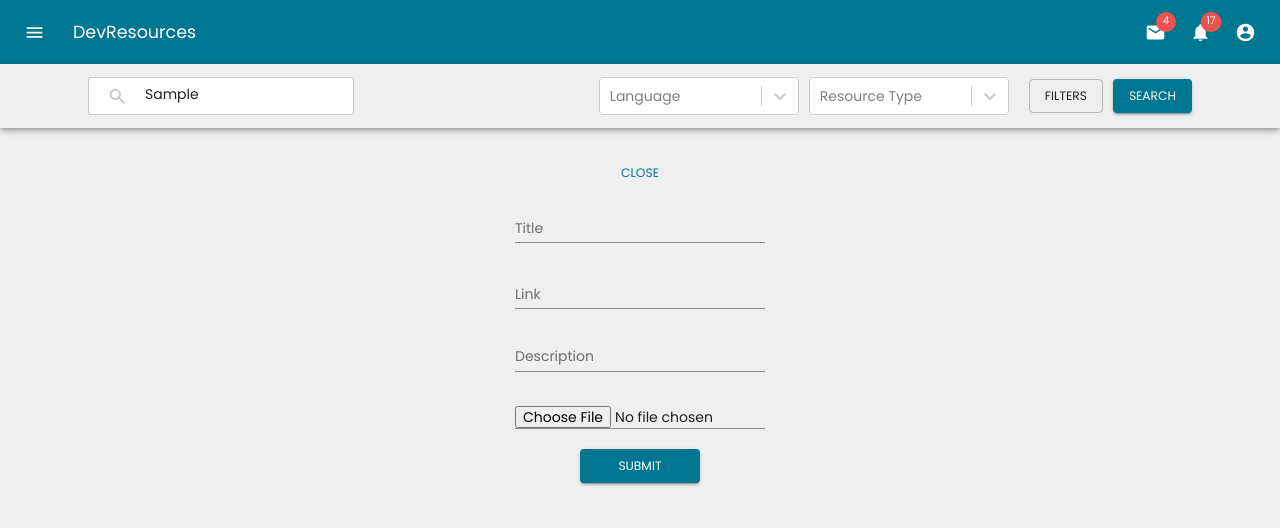
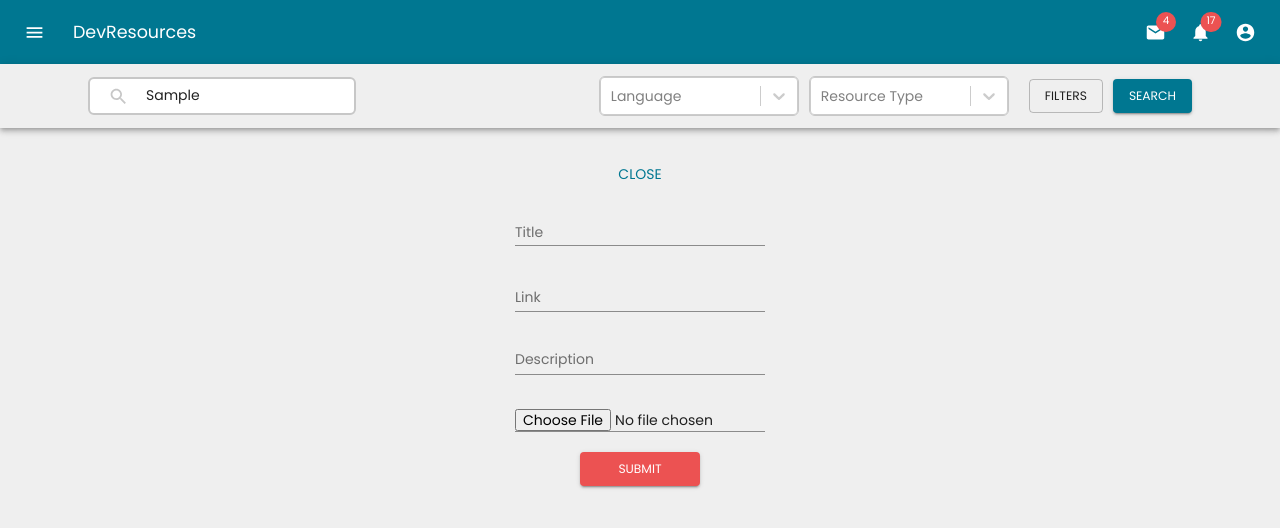
Before and after one commit to seanddallen/DevResourcesUI, a React (Create React App) app: page / in a window 1280 px wide. Both pictures are taken after typing "Sample" into the empty fields and a click on the button "ADD RESOURCE". Shown: the top 528 px of the page. Built offline with nearby package versions, Linux system fonts and the light colour scheme.

Commit message:
added filter select options

```diff
--- a/src/App.js
+++ b/src/App.js
@@ -99,7 +99,7 @@ function App() {
         className={classes.leftDrawer}
         role="presentation"
         // onClick={toggleDrawer(side, false)}
-        onKeyDown={toggleDrawer(side, false)}
+        // onKeyDown={toggleDrawer(side, false)}
       >
           <FiltersDrawer />
       </div> :
@@ -107,7 +107,7 @@ function App() {
       className={classes.rightDrawer}
       role="presentation"
       // onClick={toggleDrawer(side, false)}
-      onKeyDown={toggleDrawer(side, false)}
+      // onKeyDown={toggleDrawer(side, false)}
     >
         <ReviewDrawer />
     </div>
--- a/src/Components/layout/StickyNav.jsx
+++ b/src/Components/layout/StickyNav.jsx
@@ -120,8 +120,8 @@ const useStyles = makeStyles(theme => ({
   },
   search: {
     position: "relative",
-    border: "1px solid #C7C7C7",
-    borderRadius: "3px",
+    border: "2px solid #C7C7C7",
+    borderRadius: "6px",
     backgroundColor: "#FFFFFF",
     "&:hover": {
       backgroundColor: fade(theme.palette.common.white, 0.25)
@@ -266,6 +266,7 @@ export default function StickyNav(props) {
               <div className={classes.searchIcon}>
                 <SearchIcon />
               </div>
+              <div>
                 <InputBase
                   placeholder="Search…"
                   classes={{
@@ -275,8 +276,16 @@ export default function StickyNav(props) {
                   inputProps={{ "aria-label": "search" }}
                 />
               </div>
+            </div>
             <div className={classes.grow} />
-            <div style={{ margin: "0 10px 0 0", minWidth: "200px" }}>
+            <div
+              style={{
+                margin: "0 10px 0 0",
+                minWidth: "200px",
+                border: "1px solid #C7C7C7",
+                borderRadius: "6px"
+              }}
+            >
               <Select
                 className="basic-single"
                 classNamePrefix="select"
@@ -286,10 +295,20 @@ export default function StickyNav(props) {
                 options={languageOptions}
                 className={classes.option}
                 placeholder="Language"
-                style={{ minWidth: "200px", color: "#C7C7C7" }}
+                style={{
+                  minWidth: "200px",
+                  color: "#C7C7C7"
+                }}
               />
             </div>
-            <div style={{ margin: "0 10px 0 0", minWidth: "200px" }}>
+            <div
+              style={{
+                margin: "0 10px 0 0",
+                minWidth: "200px",
+                border: "1px solid #C7C7C7",
+                borderRadius: "6px"
+              }}
+            >
               <Select
                 className="basic-single"
                 classNamePrefix="select"
--- a/src/Components/main/filters/FiltersDrawer.jsx
+++ b/src/Components/main/filters/FiltersDrawer.jsx
@@ -16,6 +16,7 @@ import React from "react";
 import Select from "react-select";
 import Card from "@material-ui/core/Card";
 import Grid from "@material-ui/core/Grid";
+import Divider from "@material-ui/core/Divider";
 import Button from "@material-ui/core/Button";
 import ButtonGroup from "@material-ui/core/ButtonGroup";
 import SwipeableViews from "react-swipeable-views";
@@ -50,12 +51,41 @@ const useStyles = makeStyles({
   //   }
 });
 
-// function a11yProps(index) {
-//   return {
-//     id: `full-width-tab-${index}`,
-//     "aria-controls": `full-width-tabpanel-${index}`
-//   };
-// }
+const levelOptions = [
+  { label: "Beginner", value: "Beginner", resource: "Beginner" },
+  { label: "Intermediate", value: "Intermediate", resource: "Intermediate" },
+  { label: "Advanced", value: "Advanced", resource: "Advanced" }
+];
+
+const ageOptions = [
+  { label: "0-1 Years", value: "new", resource: "new" },
+  { label: "1-5 Years", value: "old", resource: "old" },
+  { label: "5+ Years", value: "outdated", resource: "outdated" }
+];
+
+const priceOptions = [
+  { label: "FREE", value: "Free", resource: "Free" },
+  { label: "under $20", value: "under20", resource: "under20" },
+  { label: "$20 - $100", value: "over20", resource: "over20" },
+  { label: "over $100", value: "over100", resource: "over100" }
+];
+
+const tagOptions = [
+  { label: "react", value: "react", resource: "react" },
+  { label: "Redux", value: "Redux", resource: "Redux" },
+  { label: "Angular", value: "Angular", resource: "Angular" },
+  { label: "Vue", value: "Vue", resource: "Vue" },
+  { label: "Node", value: "Node", resource: "Node" },
+  { label: "Knex", value: "Knex", resource: "Knex" },
+  { label: "Postgres", value: "Postgres", resource: "Redux" },
+  { label: "Express", value: "Express", resource: "Express" },
+  { label: "SQL", value: "SQL", resource: "SQL" },
+  { label: "Spring", value: "Spring", resource: "Spring" },
+  { label: "MVC", value: "MVC", resource: "MVC" },
+  { label: "HTML", value: "HTML", resource: "Redux" },
+  { label: "CSS", value: "CSS", resource: "CSS" },
+  { label: "ES6", value: "ES6", resource: "ES6" }
+];
 
 function TabPanel(props) {
   const { value, index, ...other } = props;
@@ -91,13 +121,16 @@ export default function Filters() {
         container
         style={{
           display: "flex",
-          justifyContent: "space-between",
-          alignItems: "center"
+          flexDirection: "column",
+          alignItems: "center",
+          marginTop: "10px",
+          marginBottom: "-20px"
         }}
       >
-        <h3>FILTERS</h3>
+        <h3 style={{ marginBottom: "-20px" }}>FILTERS</h3>
         <h6>Clear All</h6>
       </Grid>
+      <Divider style={{ width: "120%", marginLeft: "-20px" }} />
       {/* <Grid container spacing={1}>
           <Grid item xs={12} md={12}>
             <Grid container spacing={1} direction="column" alignItems="center">
@@ -115,25 +148,25 @@ export default function Filters() {
             </Grid>
           </Grid>
         </Grid> */}
-      <div className={classes.root}>
+      <div className={classes.root} style={{ marginTop: "20px" }}>
         <AppBar position="static" color="default">
           <Tabs
             value={value}
             onChange={handleChange}
-            indicatorColor="primary"
+            indicatorColor="secondary"
             textColor="primary"
             //   variant="fullWidth"
             aria-label="full width tabs example"
           >
             <Tab
-              label="All"
+              label={<span style={{ fontSize: "14px" }}>All</span>}
               style={{
                 minWidth: "10px",
                 width: "50%"
               }}
             />
             <Tab
-              label="Saved"
+              label={<span style={{ fontSize: "14px" }}>Saved</span>}
               style={{
                 minWidth: "10px",
                 width: "50%"
@@ -192,7 +225,7 @@ export default function Filters() {
           style={{
             marginTop: "40px",
             minWidth: "100%",
-            border: "2px solid #C7C7C7",
+            border: "1px solid #C7C7C7",
             borderRadius: "6px"
           }}
         >
@@ -202,7 +235,7 @@ export default function Filters() {
             // defaultValue={languageOptions[0]}
             // isClearable={isClearable}
             name="experience"
-            // options={languageOptions}
+            options={levelOptions}
             className={classes.option}
             placeholder="Resource Level"
             style={{ color: "#C7C7C7" }}
@@ -212,7 +245,7 @@ export default function Filters() {
           style={{
             marginTop: "20px",
             minWidth: "100%",
-            border: "2px solid #C7C7C7",
+            border: "1px solid #C7C7C7",
             borderRadius: "6px"
           }}
         >
@@ -222,7 +255,7 @@ export default function Filters() {
             // defaultValue={languageOptions[0]}
             // isClearable={isClearable}
             name="age"
-            // options={languageOptions}
+            options={ageOptions}
             className={classes.option}
             placeholder="Resource Age"
             style={{ color: "#C7C7C7" }}
@@ -232,7 +265,7 @@ export default function Filters() {
           style={{
             marginTop: "20px",
             minWidth: "100%",
-            border: "2px solid #C7C7C7",
+            border: "1px solid #C7C7C7",
             borderRadius: "6px"
           }}
         >
@@ -242,7 +275,7 @@ export default function Filters() {
             // defaultValue={languageOptions[0]}
             // isClearable={isClearable}
             name="price"
-            // options={languageOptions}
+            options={priceOptions}
             className={classes.option}
             placeholder="Resource Price"
             style={{ color: "#C7C7C7" }}
@@ -252,7 +285,7 @@ export default function Filters() {
           style={{
             marginTop: "20px",
             minWidth: "100%",
-            border: "2px solid #C7C7C7",
+            border: "1px solid #C7C7C7",
             borderRadius: "6px"
           }}
         >
@@ -262,7 +295,8 @@ export default function Filters() {
             // defaultValue={languageOptions[0]}
             // isClearable={isClearable}
             name="tags"
-            // options={languageOptions}
+            isMulti
+            options={tagOptions}
             className={classes.option}
             placeholder="Resource Tags"
             style={{ color: "#C7C7C7" }}
--- a/src/Components/main/resources/ResourceForm.jsx
+++ b/src/Components/main/resources/ResourceForm.jsx
@@ -37,7 +37,9 @@ export default function ResourceForm(props) {
         style={{ width: "120px" }}
         onClick={() => props.setOpenForm(!props.openForm)}
       >
-        {props.openForm ? "Close" : "Add Resource"}
+        <div style={{ fontSize: "14px" }}>
+          {props.openForm ? "Close" : "Add Resource"}
+        </div>
       </Button>
       {props.openForm && (
         <>
@@ -83,7 +85,7 @@ export default function ResourceForm(props) {
             </form>
           </div>
           <Button
-            color="primary"
+            color="secondary"
             variant="contained"
             className={classes.button}
             style={{ width: "120px", marginTop: "20px" }}
--- a/src/Components/main/reviews/ReviewForm.jsx
+++ b/src/Components/main/reviews/ReviewForm.jsx
@@ -37,7 +37,9 @@ export default function ResourceForm(props) {
         style={{ width: "120px" }}
         onClick={() => props.setOpenForm(!props.openForm)}
       >
-        {props.openForm ? "Close" : "Add Review"}
+        <div style={{ fontSize: "14px" }}>
+          {props.openForm ? "Close" : "Add Review"}
+        </div>{" "}
       </Button>
       {props.openForm && (
         <>
@@ -83,7 +85,7 @@ export default function ResourceForm(props) {
             </form>
           </div>
           <Button
-            color="primary"
+            color="secondary"
             variant="contained"
             className={classes.button}
             style={{ width: "120px", marginTop: "20px" }}
```
Lines whose indentation alone changed are shown as unchanged.
